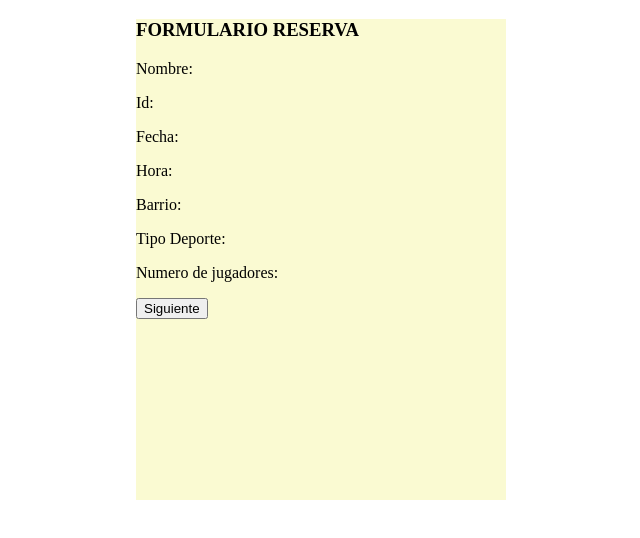
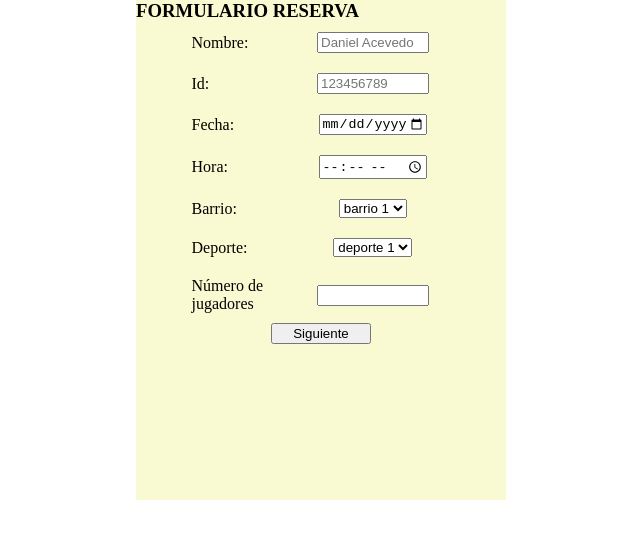
Before and after one commit to NicoleBP02/AppHibrida---Sportion, a plain HTML site: page hibrida/index.html in a window 1280 px wide. Both pictures are taken after a click on the button "Reserva". Shown: the whole page, without its empty margins (319-959 px from the left). Drawn offline with Linux system fonts and the light colour scheme.

Commit message:
Modificacion de estructura y estilos

```diff
--- a/hibrida/css/main.css
+++ b/hibrida/css/main.css
@@ -1,35 +1,105 @@
+/* GLOBAL */
 body{
     margin: 0;
     padding: 0;
 }
+
+/* VISTA DE APP */
 #aplicacion{
   width: 370px;
   height: 500px;
   overflow: hidden;
   margin: 0 auto;
 }
+
+/* GENERAL */
 .seccion{
-  width: 370px;
-  height: 500px;
+  width: 100%;
+  height: 100%;
+}
+.seccion h1{
+  margin: 0;
 }
 .ocultar{
-  display: none;
+  display: none !important;
 }
+
+/* SECCION 1 */
 #seccion_1{
   background: lightblue;
+  display: flex;
+  flex-direction: column;
 }
+#seccion_1 h1{
+  text-align: center;
+  margin: 40px 0;
+}
+
+#seccion_1 input{
+  height:40px;
+  width: 50%;
+  margin: 10px auto;
+}
+
+/* SECCION 2 */
 #seccion_2{
   background: lightgoldenrodyellow;
+  display: flex;
+  flex-direction: column;
 }
+#seccion_2 div{
+  display: flex;
+  justify-content: space-between;
+  align-items: center;
+  width: 70%;
+  margin: 10px auto;
+}
+#seccion_2 div label{
+  width:40%;
+}
+#seccion_2 div input{
+  width:40%;
+}
+#seccion_2 input{
+  margin: 0 auto;
+  width:100px;
+}
+
+/* SECCION 3 */
 #seccion_3{
   background: lightcoral;
 }
+
+/* SECCION 4 */
 #seccion_4{
   background: lightsteelblue;
+  display: flex;
+  flex-direction: column;
 }
+#seccion_4 div{
+  display: flex;
+  justify-content: space-between;
+  align-items: center;
+  width: 70%;
+  margin: 10px auto;
+}
+#seccion_4 div label{
+  width:40%;
+}
+#seccion_4 div input{
+  width:40%;
+}
+#seccion_4 input{
+  margin: 0 auto;
+  width:100px;
+}
+
+/* SECCION 5 */
 #seccion_5{
   background: lightpink;
 }
+
+/* SECCION 6 */
 #seccion_6{
   background: lightseagreen;
 }
--- a/hibrida/index.html
+++ b/hibrida/index.html
@@ -27,14 +27,53 @@
 
     <section class="animate__animated seccion ocultar" id="seccion_2">
           <h1>FORMULARIO RESERVA</h1>
-          <p>Nombre:</p>
-          <p>Id:</p>
-          <p>Fecha:</p>
-          <p>Hora:</p>
-          <p>Barrio:</p>
-          <p>Tipo Deporte:</p>
-          <p>Numero de jugadores:</p>
-           <input type="button" value="Siguiente" onclick="cambiarSeccion(3);">
+
+          <div>
+          <label for="nombre">Nombre: </label>
+          <input type="text" name="nombre" id="nombre" placeholder="Daniel Acevedo"> <br>
+          </div>
+
+          <div>
+          <label for="id">Id: </label>
+          <input type="text" name="id" id="id" placeholder="123456789"> <br>
+          </div>
+
+          <div>
+          <label for="fecha">Fecha: </label>
+          <input type="date" name="fecha" id="fecha"> <br>
+          </div>
+
+          <div>
+          <label for="hora">Hora: </label>
+          <input type="time" name="hora" id="hora"> <br>
+          </div>
+
+          <div>
+          <label for="barrio">Barrio: </label>
+          <select name="barrio" id="barrio">
+            <option value="barrio1">barrio 1</option>
+            <option value="barrio2">barrio 2</option>
+            <option value="barrio3">barrio 3</option>
+            <option value="barrio4">barrio 4</option>
+          </select> <br>
+          </div>
+
+          <div>
+          <label for="deporte">Deporte: </label>
+          <select name="deporte" id="deporte">
+            <option value="deporte1">deporte 1</option>
+            <option value="deporte2">deporte 2</option>
+            <option value="deporte3">deporte 3</option>
+            <option value="deporte4">deporte 4</option>
+          </select> <br>
+          </div>
+
+          <div>
+          <label for="numjugadores"> Número de jugadores</label>
+          <input type="number" name="numjugadores" id="numjugadores"> <br>
+          </div>
+
+          <input type="button" value="Siguiente" onclick="cambiarSeccion(3);">
     </section>
 
     <section class="animate__animated seccion ocultar" id="seccion_3">
@@ -48,14 +87,51 @@
 
     <section class="animate__animated seccion ocultar" id="seccion_4">
         <h1>FORMULARIO COMPARTE</h1>
-        <body>
-          <p>Nombre:</p>
-          <p>Id:</p>
-          <p>Fecha:</p>
-          <p>Hora:</p>
-          <p>Barrio:</p>
-          <p>Tipo Deporte:</p>
-          <p>Numero de jugadores:</p>
+
+        <div>
+          <label for="nombre">Nombre: </label>
+          <input type="text" name="nombre" id="nombre" placeholder="Daniel Acevedo"> <br>
+          </div>
+
+          <div>
+          <label for="id">Id: </label>
+          <input type="text" name="id" id="id" placeholder="123456789"> <br>
+          </div>
+
+          <div>
+          <label for="fecha">Fecha: </label>
+          <input type="date" name="fecha" id="fecha"> <br>
+          </div>
+
+          <div>
+          <label for="hora">Hora: </label>
+          <input type="time" name="hora" id="hora"> <br>
+          </div>
+
+          <div>
+          <label for="barrio">Barrio: </label>
+          <select name="barrio" id="barrio">
+            <option value="barrio1">barrio 1</option>
+            <option value="barrio2">barrio 2</option>
+            <option value="barrio3">barrio 3</option>
+            <option value="barrio4">barrio 4</option>
+          </select> <br>
+          </div>
+
+          <div>
+          <label for="deporte">Deporte: </label>
+          <select name="deporte" id="deporte">
+            <option value="deporte1">deporte 1</option>
+            <option value="deporte2">deporte 2</option>
+            <option value="deporte3">deporte 3</option>
+            <option value="deporte4">deporte 4</option>
+          </select> <br>
+          </div>
+
+          <div>
+          <label for="numjugadores"> Número de jugadores</label>
+          <input type="number" name="numjugadores" id="numjugadores"> <br>
+          </div>
            <input type="button" value="Siguiente" onclick="cambiarSeccion(5);">
     </section>
 
```
